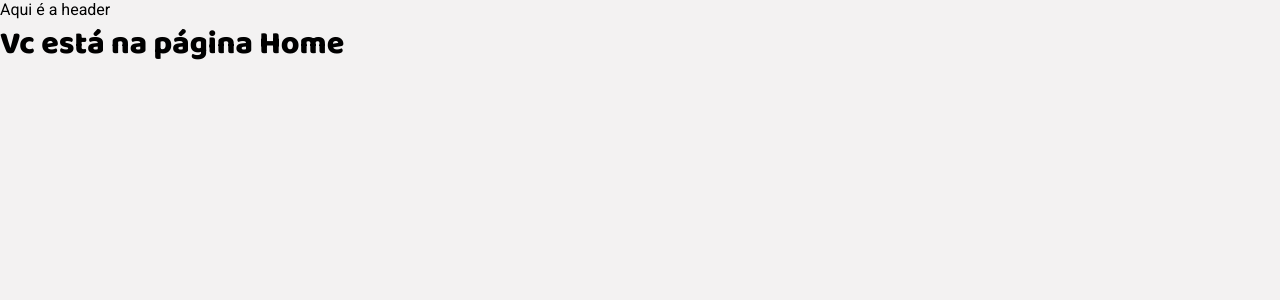
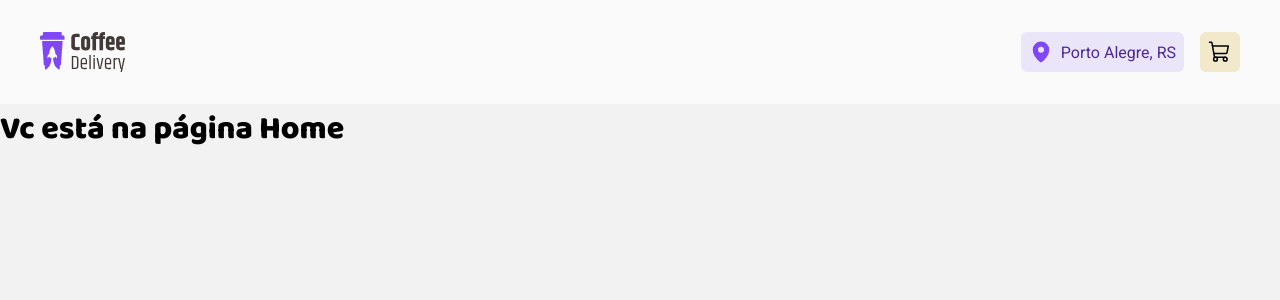
Before and after one commit to gabrieldiasss/coffeedelivery, a React (Vite) app: page / in a window 1280 px wide. Shown: the top 300 px of the page. Built offline with nearby package versions, Linux system fonts and the light colour scheme.

Commit message:
header componente

```diff
--- a/package.json
+++ b/package.json
@@ -10,6 +10,7 @@
   },
   "dependencies": {
     "@types/styled-components": "^5.1.26",
+    "phosphor-react": "^1.4.1",
     "react": "^18.2.0",
     "react-dom": "^18.2.0",
     "react-router-dom": "^6.9.0",
--- a/src/components/Header/index.tsx
+++ b/src/components/Header/index.tsx
@@ -1,7 +1,30 @@
+import Logo from '../../assets/Logo.svg'
+import { ShoppingCart, MapPin } from 'phosphor-react'
+import { HeaderContainer, HeaderContent, Icon, Location } from './styles'
+
 export function Header() {
+
     return (
-        <header>
-            Aqui é a header
-        </header>
+        <HeaderContainer>
+            <HeaderContent>
+                <img src={Logo} alt="Coffee Delivery" />
+
+                <nav>
+                    <ul>
+                        <Location>
+                            <MapPin
+                                weight='fill'
+                                size={24}
+                            />
+                            Porto Alegre, RS
+                        </Location>
+
+                        <Icon>
+                            <ShoppingCart size={24} />
+                        </Icon>
+                    </ul>
+                </nav>
+            </HeaderContent>
+        </HeaderContainer>
     )
 }
--- a/src/components/Header/styles.ts
+++ b/src/components/Header/styles.ts
@@ -1,5 +1,45 @@
 import styled from 'styled-components';
 
-export const Container = styled.header`
+export const HeaderContainer = styled.header`
+    background-color: ${(props) => props.theme['gray-100']};
+`
 
+export const HeaderContent = styled.div`
+    max-width: 1200px;
+    height: 6.5rem;
+    margin: 0 auto;
+
+    display: flex;
+    align-items: center;
+    justify-content: space-between;
+
+    nav {
+        ul {
+            display: flex;
+            gap: 1rem;
+        }
+    }
 `
+
+export const NavActionsBase = styled.li`
+    display: flex;
+    align-items: center;
+    justify-content: center;
+    border-radius: 6px;
+    padding: 0.5rem 0.5rem;
+`
+
+export const Location = styled(NavActionsBase)`
+    background-color: ${props => props.theme['purple-200']};
+    color: ${props => props.theme['purple-900']};
+
+    gap: 0.5rem;
+
+    svg {
+    color: ${props => props.theme['purple-500']};
+    }
+`
+
+export const Icon = styled(NavActionsBase)`
+    background-color: ${props => props.theme['yellow-200']};
+`
--- a/src/pages/Home/index.tsx
+++ b/src/pages/Home/index.tsx
@@ -1,5 +1,9 @@
 export function Home() {
+
     return (
+        <>
         <h1>Vc está na página Home</h1>
+
+        </>
     )
 }
```
Also changed, not shown: 1 other file (tests, documents, lock files or other folders).
